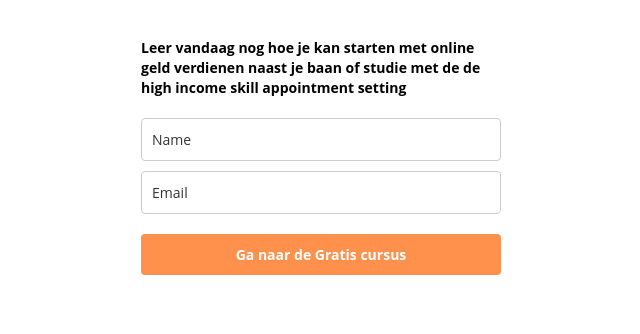
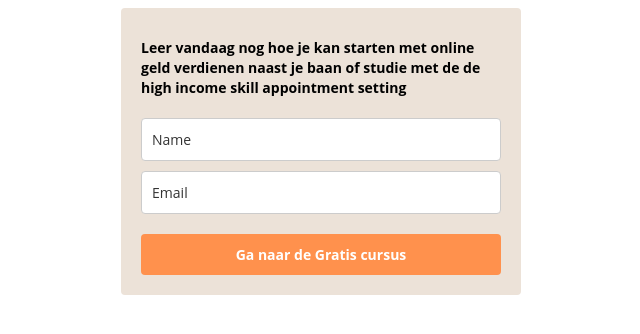
Before and after one commit to CoderFa2/NextLevelSetters-website, a website: page public/popup.html in a window 1280 px wide. Shown: the whole page, without its empty margins (319-959 px from the left). Drawn offline with Linux system fonts and the light colour scheme; no server answers; a web font is replaced by a local one.

Commit message:
Update popup.html

```diff
--- a/public/popup.html
+++ b/public/popup.html
@@ -75,7 +75,7 @@
         letter-spacing: normal !important;
       }
       #mlb2-17452972.ml-form-embedContainer .ml-form-embedWrapper {
-        background-color: #ffffff;
+        background-color: #ECE2D8;
 
         border-width: 0px;
         border-color: transparent;
```
